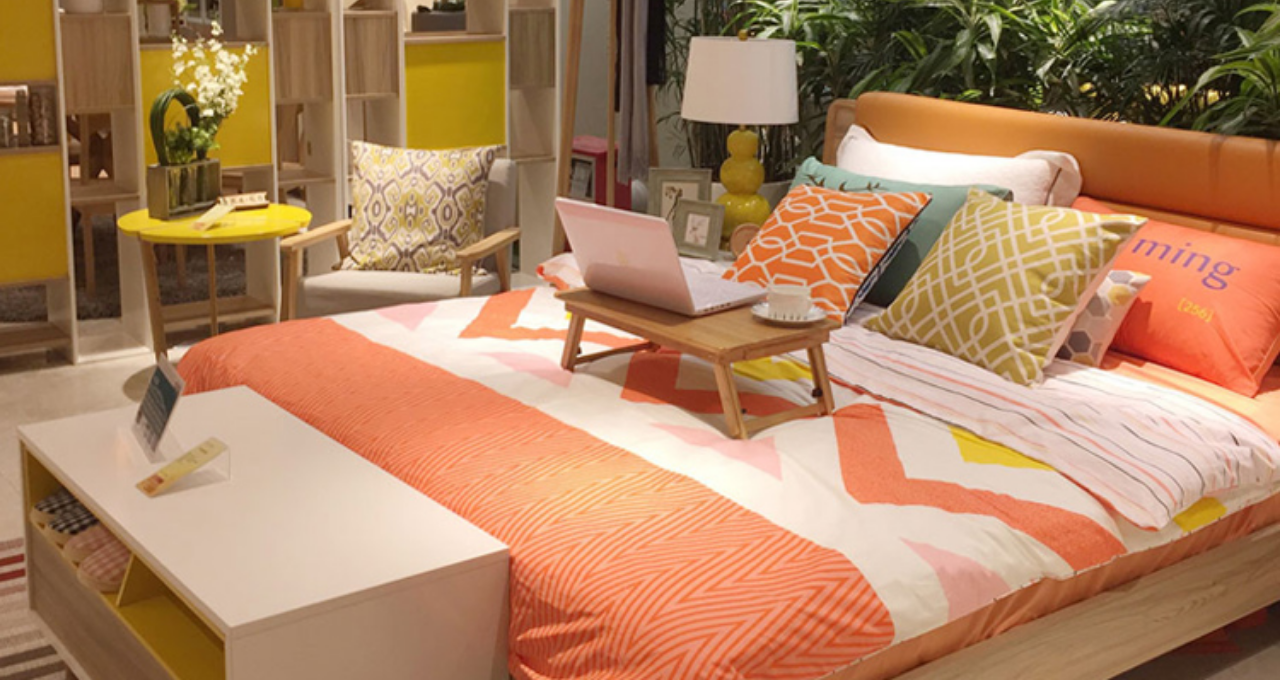
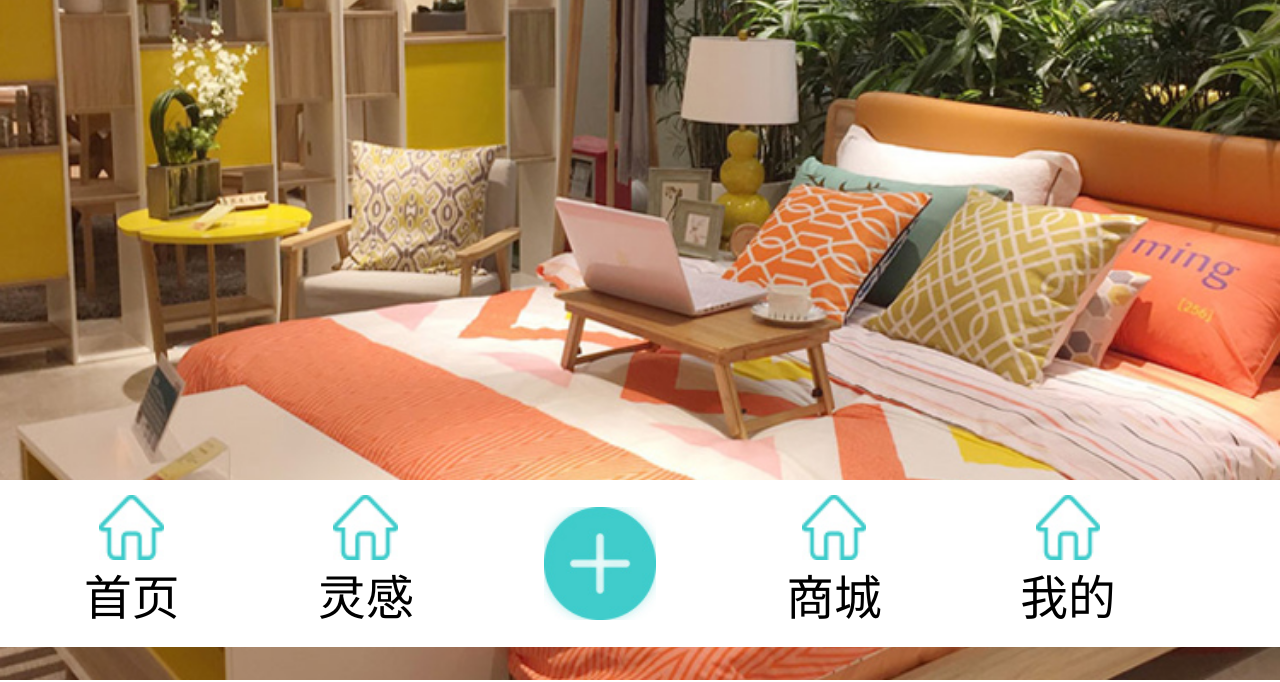
Before and after one commit to liuduanyang/ruanjian_zuoye, a plain HTML site: page 移动web开发/zhuba/index.html in a window 1280 px wide. Shown: the part 153-835 px from the top of the page. Drawn offline with Linux system fonts and the light colour scheme.

Commit message:
zhuba 固定底部导航

```diff
--- a/移动web开发/zhuba/list.css
+++ b/移动web开发/zhuba/list.css
@@ -82,6 +82,9 @@ header{
 footer{
     height:0.98rem;
     width:100%;
+    position:fixed;
+    bottom:0rem;
+    background-color:white;
 }
 
 .fBI{
@@ -89,6 +92,9 @@ footer{
     height:0.98rem;
     font-size:0.28rem;
     width:15%;
+    position:relative;
+    bottom:0.2rem;
+    left:0.2rem;
 }
 .fBI p{
     text-align: center;
```
